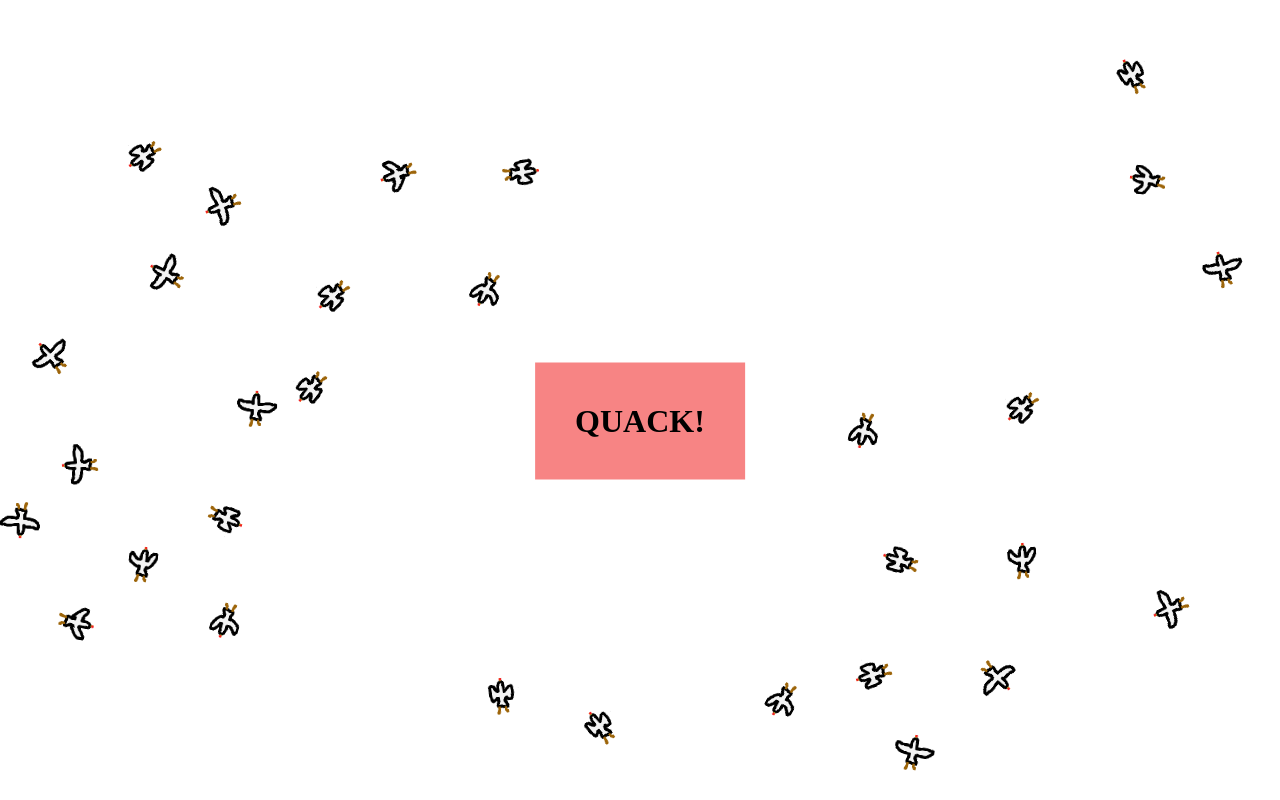
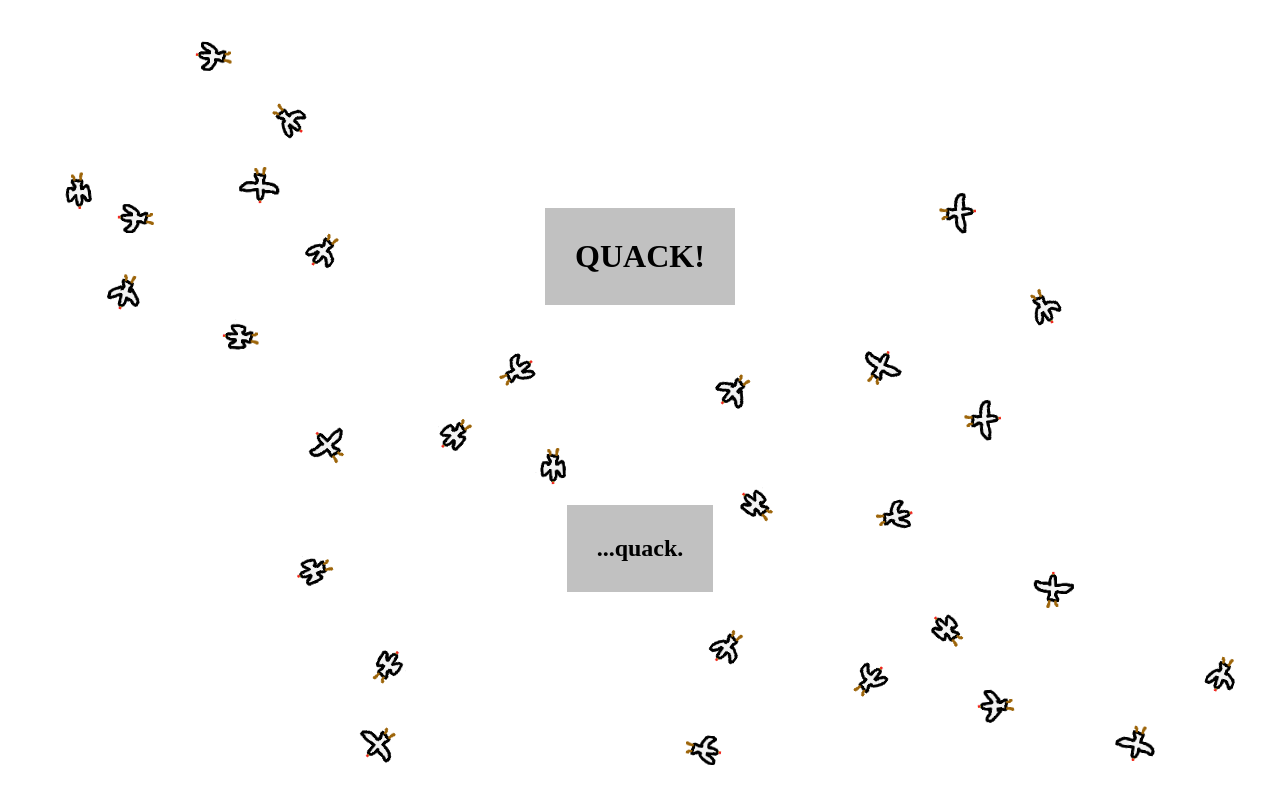
Before and after one commit to hendrikvgl/Birds, a website with bundled scripts: page index.html in a window 1280 px wide. Built offline with nearby package versions, Linux system fonts and the light colour scheme.

Commit message:
viewport resize handling

```diff
--- a/index.css
+++ b/index.css
@@ -15,14 +15,14 @@ body {
     width: 100%;
     height: 100%;
     pointer-events: none;
+    display: flex;
+    justify-content: center;
+    align-items: center;
+    flex-direction: column;
 }
 
 .banner {
-    /*center in middle of screen */
-    position: absolute;
-    top: 50%;
-    left: 50%;
-    transform: translate(-50%, -50%);
-    background: rgba(240, 11, 11, 0.5);
-    padding: 40px;
+    padding: 30px;
+    background-color: rgba(132, 131, 131, 0.5);
+    margin: 100px;
 }
--- a/index.html
+++ b/index.html
@@ -2,11 +2,13 @@
     <head>
         <script type="module" src="index.mjs"></script>
         <link rel="stylesheet" href="index.css">
+        <meta name="viewport" content="width=device-width, initial-scale=1.0">
     </head>
     <body>
         <div id="canvas"></div>
         <div id="container">
-            <h1 class="banner">QUACK!</div>
+            <h1 class="banner">QUACK!</h1>
+                <h2 class="banner">...quack.</h2>
         </div>
     </body>
 </html>
--- a/index.mjs
+++ b/index.mjs
@@ -10,6 +10,7 @@ const FOOD_DISABLED = true;
 
 export let boxes = [];
 
+export let ds = 1;
 export let mE = null;
 export let canvas;
 export let canvasW;
@@ -34,15 +35,14 @@ const updateBirds = () => {
 };
 
 const spawnBoxes = () => {
+  boxes = [];
   const boxCol = document.getElementById("container").children;
   for (const box of boxCol) {
-    console.log(box.style);
     const { top, left } = box.getBoundingClientRect();
     const width = box.offsetWidth;
     const height = box.offsetHeight;
     boxes.push({ x: left, y: top, h: height, w: width });
   }
-  console.log(boxes);
 };
 
 const spawnFood = (e) => {
@@ -110,9 +110,9 @@ const handleMouseUp = () => {
 
 const handleResize = () => {
   canvas = document.getElementById("canvas");
+  ds = Math.min(Math.min(window.innerWidth, window.innerHeight) / 1000, 1.8);
 
   canvasW = window.innerWidth;
-  console.log(canvasW);
   canvasH = window.innerHeight * HEIGHT_MP;
   if (canvas !== null) {
     canvas.style.height = canvasH.toString();
@@ -122,7 +122,10 @@ const handleResize = () => {
     canvas.style.minHeight = canvasH.toString();
     canvas.style.minWidth = canvasW.toString();
   }
-  console.log(window.innerHeight, window.innerWidth);
+
+  birds.forEach((bird) => bird.resize());
+
+  spawnBoxes();
 };
 
 const drawFood = () => {};
@@ -141,9 +144,7 @@ const setup = () => {
     canvas.style.minHeight = canvasH.toString();
     canvas.style.minWidth = canvasW.toString();
   }
-  console.log(window.innerHeight, window.innerWidth);
   spawnBirds();
-  spawnBoxes();
 
   canvas?.addEventListener("mousemove", (e) => (mE = e));
   canvas?.addEventListener("mousedown", handleMouseDown);
@@ -151,7 +152,6 @@ const setup = () => {
   canvas?.addEventListener("touchmove", handleTouchMove);
   canvas?.addEventListener("touchstart", handleTouchStart);
   canvas?.addEventListener("touchend", handleTouchEnd);
-  canvas?.addEventListener("resize", (e) => handleResize(e));
 };
 
 window.onload = setup;
--- a/modules/Bird.mjs
+++ b/modules/Bird.mjs
@@ -1,22 +1,21 @@
-import { canvas, birds, boxes, canvasW, canvasH, mE } from "../index.mjs";
+import { canvas, birds, boxes, canvasW, canvasH, mE, ds } from "../index.mjs";
 
-const ds = Math.min(window.innerWidth, window.innerHeight) / 1000;
+let BIRD_FLOCK_MIN_DIS = 120;
+let BIRD_FLOCK_MAX_DIS = 110;
+let BIRD_FLOCK_PUSH_FORCE = 0.2;
+let BIRD_FLOCK_PULL_FORCE = 0.08;
+let BIRD_FLIGHT_SPEED = 0.2;
+let EDGE_ELA_DISTANCE = 60;
+let EDGE_ELA_FORCE = 0.08;
+let BOX_ELA_DISTANCE = 30;
+let BOX_ELA_FORCE = 0.5;
+let MOUSE_ELA_DISTANCE = 120;
+let MOUSE_ELA_FORCE = 0.25;
+let BIRDSPEED = 4;
+let BIRD_MAX_MOVE = 1;
+let BIRD_BOX = 50;
 
-const BIRD_BOX = 50 * ds;
-const BIRD_FLOCK_MIN_DIS = 120;
-const BIRD_FLOCK_MAX_DIS = 110;
-const BIRD_FLOCK_PUSH_FORCE = 0.2;
-const BIRD_FLOCK_PULL_FORCE = 0.08;
-const BIRD_FLIGHT_SPEED = 0.2;
-const EDGE_ELA_DISTANCE = 60;
-const EDGE_ELA_FORCE = 0.08;
-const BOX_ELA_DISTANCE = 70;
-const BOX_ELA_FORCE = 0.3;
 const BIRD_CHAOS = 0.06;
-const MOUSE_ELA_DISTANCE = 120;
-const MOUSE_ELA_FORCE = 0.25;
-const BIRDSPEED = 4;
-const BIRD_MAX_MOVE = 1;
 
 export default class Bird {
   constructor(x, y, id) {
@@ -33,20 +32,42 @@ export default class Bird {
     image.id = id;
     this.keyframe = 0;
     canvas.appendChild(image);
+
     this.img = document.getElementById(image.id);
     this.img.style.position = "absolute";
+    this.img.style.objectFit = "cover";
+    this.img.style.pointerEvents = "none";
+    this.img.style.userSelect = "none";
+    this.img.style.animationDuration = 1.5;
+    this.resize();
+
+    this.flight();
+
+    console.log("QUACK");
+  }
+
+  resize() {
+    const factor = 0.3 + ds;
+    BIRD_FLOCK_MIN_DIS = 120 * factor;
+    BIRD_FLOCK_MAX_DIS = 110 * factor;
+    BIRD_FLOCK_PUSH_FORCE = 0.2 * factor;
+    BIRD_FLOCK_PULL_FORCE = 0.08 * factor;
+    BIRD_FLIGHT_SPEED = 0.2 * factor;
+    EDGE_ELA_DISTANCE = 60 * factor;
+    EDGE_ELA_FORCE = 0.08 * factor;
+    BOX_ELA_DISTANCE = 30 * factor;
+    BOX_ELA_FORCE = 0.5 * factor;
+    MOUSE_ELA_DISTANCE = 120 * factor;
+    MOUSE_ELA_FORCE = 0.25 * factor;
+    BIRDSPEED = 4 * factor;
+    BIRD_MAX_MOVE = 1 * factor;
+    BIRD_BOX = 50 * ds;
+
+    this.img = document.getElementById(this.img.id);
     this.img.style.left = this.x - BIRD_BOX / 2 + "px";
     this.img.style.top = this.y - BIRD_BOX / 2 + "px";
     this.img.style.width = BIRD_BOX;
     this.img.style.height = BIRD_BOX;
-    this.img.style.objectFit = "cover";
-    this.img.style.pointerEvents = "none";
-    this.img.style.userSelect = "none";
-    this.img.style.animationDuration = 1.5;
-
-    this.flight();
-
-    console.log("QUACK");
   }
 
   flight = () => {
```
